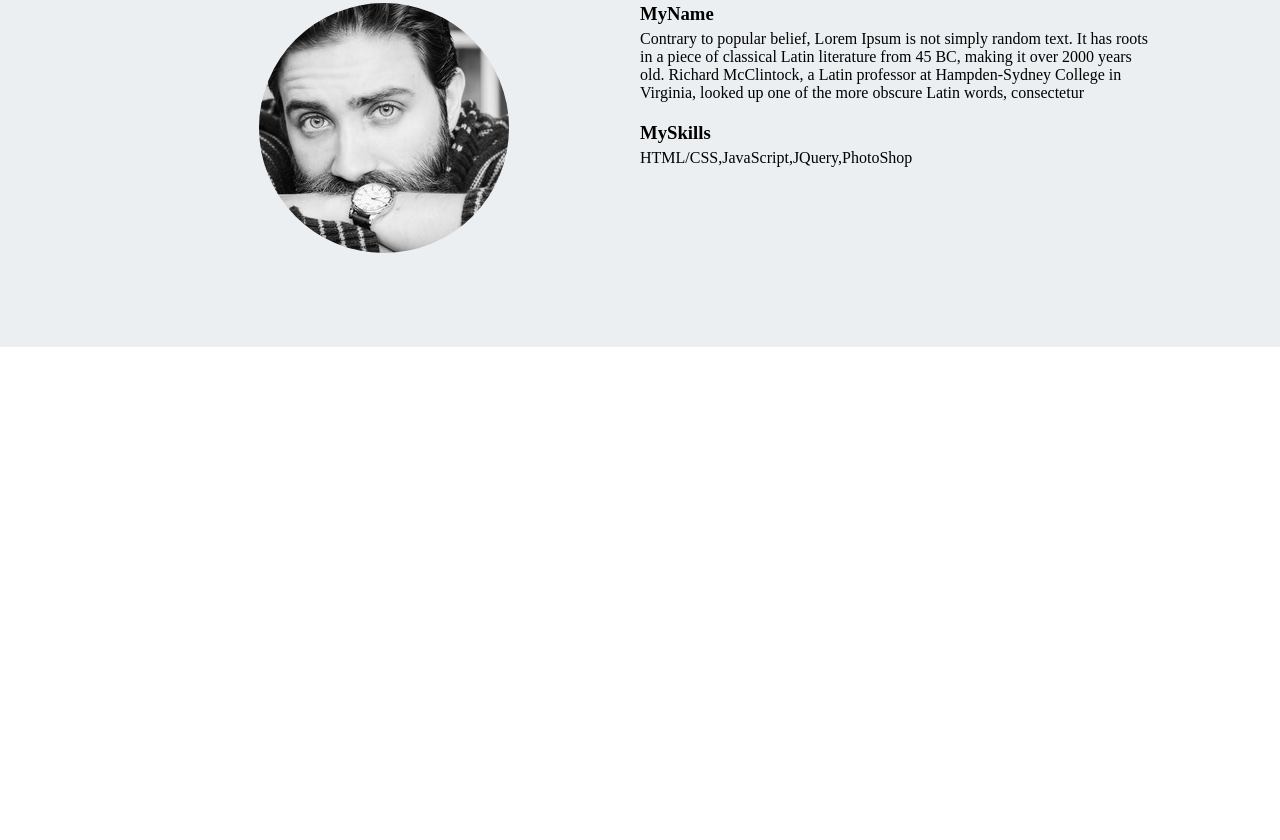
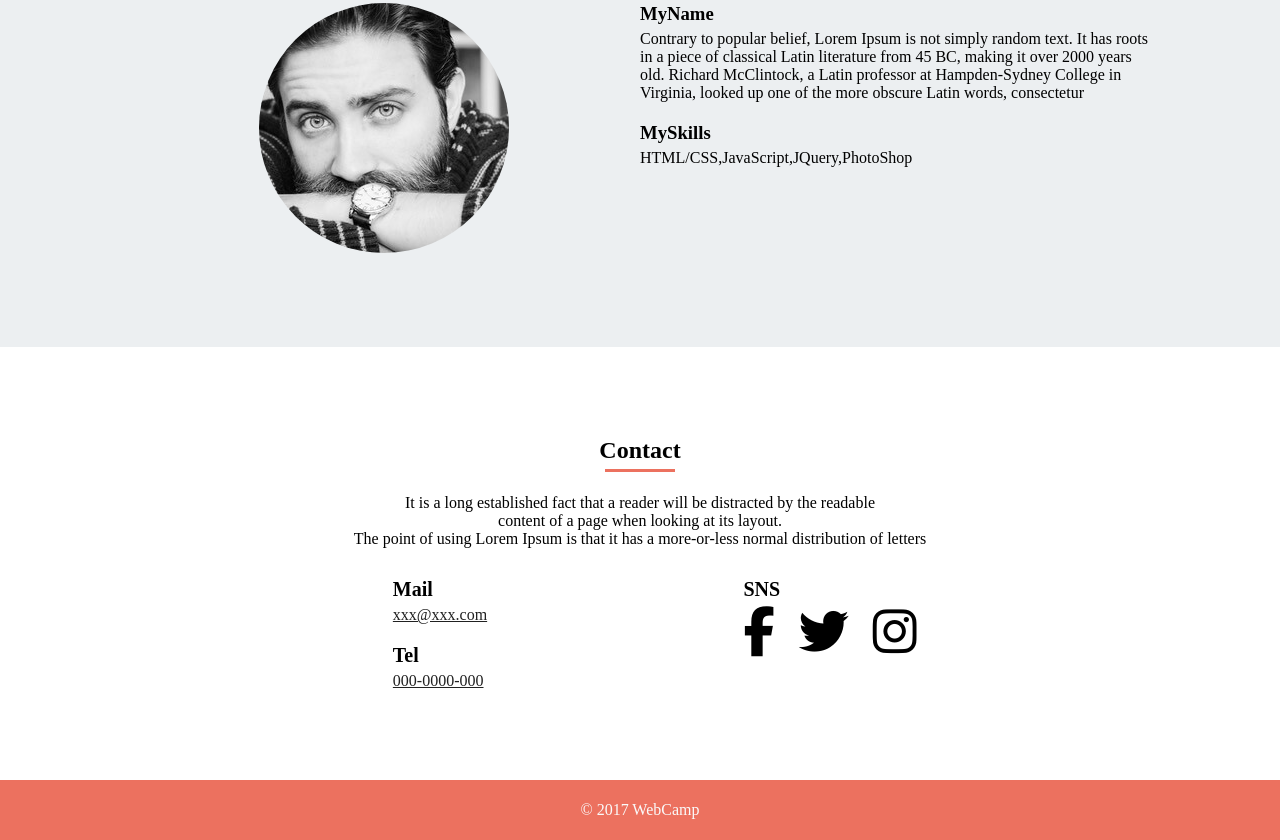
Before and after one commit to DaisukeShinoku/Mysite, a plain HTML site: page index.html in a window 1280 px wide. Shown: the part 2349-3189 px from the top of the page. Before the commit the page ends 2696 px from the top, so only its background shows below. Drawn offline with Linux system fonts and the light colour scheme.

Commit message:
[Add]contact / footer

```diff
--- a/index.html
+++ b/index.html
@@ -90,9 +90,37 @@
 				</div>
 			</div>
 		</section>
+		<section class="contact clearfix">
+			<div class="contact-content">
+				<h1 class="contact-title">Contact</h1>
+				<p class="contact-text">It is a long established fact that a reader will be distracted by the readable<br>
+				content of a page when looking at its layout.<br>
+				The point of using Lorem Ipsum is that it has a more-or-less normal distribution of letters</p>
+				<div class="contact-box1">
+					<div class="contact-info">
+						<h3>Mail</h3>
+						<a href="mailto:xxx@xxx">xxx@xxx.com</a>
+						<h3 class="contact-info-tel">Tel</h3>
+						<a href="tel:000-0000-000">000-0000-000</a>
+						<p></p>
+					</div>
+				</div>
+				<div class="contact-box2">
+					<div class="contact-sns">
+						<h3>SNS</h3>
+						<div class="social">
+							<i class="fa fa-facebook"></i>
+							<i class="fa fa-twitter"></i>
+							<i class="fa fa-instagram"></i>
+						</div>
+					</div>
+				</div>
+			</div>
+		</section>
 	</main>
 	<!-- footer -->
 	<footer>
+		<div class="footer-text">©︎ 2017 WebCamp</div>
 	</footer>
 </body>
 </html>
--- a/style.css
+++ b/style.css
@@ -264,3 +264,97 @@ header{
 .skill{
 	margin-top:20px;
 }
+
+.contact-content{
+	width:800px;
+	margin:0 auto;
+	text-align: center;
+}
+
+.contact-title{
+	padding-top:90px;
+	position: relative;
+}
+
+.contact-title:before{
+	content: '';
+	position: absolute;
+  	left: 50%;
+  	bottom: -8px;/*線の上下位置*/
+  	display: inline-block;
+	width: 70px;/*線の長さ*/
+    height: 3px;/*線の太さ*/
+    -webkit-transform: translateX(-50%);
+    transform: translateX(-50%);/*位置調整*/
+    background-color: #ec715f;/*線の色*/
+}
+
+.contact-text{
+	margin:30px auto;
+	position: relative;
+}
+
+.contact-sub-text{
+	margin-top:5px;
+	text-align: left;
+}
+
+.contact-box1{
+	width:400px;
+	float:left;
+	margin-bottom: 90px;
+}
+
+.contact-info{
+	margin: 0 auto;
+	display: inline-block;
+	text-align: left;
+}
+
+.contact-info h3{
+	font-size:20px;
+	margin-bottom:5px;
+}
+
+.contact-info-tel{
+	margin-top:20px;
+}
+
+.contact-info a{
+	color:#212121;
+}
+
+.contact-box2{
+	width:400px;
+	float:left;
+	margin-bottom: 90px;
+}
+
+.contact-sns{
+	margin: 0 auto;
+	display: inline-block;
+	text-align: left;
+}
+
+.contact-sns h3{
+	font-size: 20px;
+	margin-bottom: 5px;
+}
+
+.social i{
+	font-size: 50px;
+	padding-right: 20px;
+}
+
+footer{
+	width: 100%;
+	height: 60px;
+	background-color: #EC715F;
+}
+
+.footer-text{
+	text-align: center;
+	font-size: 16px;
+	color:#fafafa;
+	line-height: 60px;
+}
```
